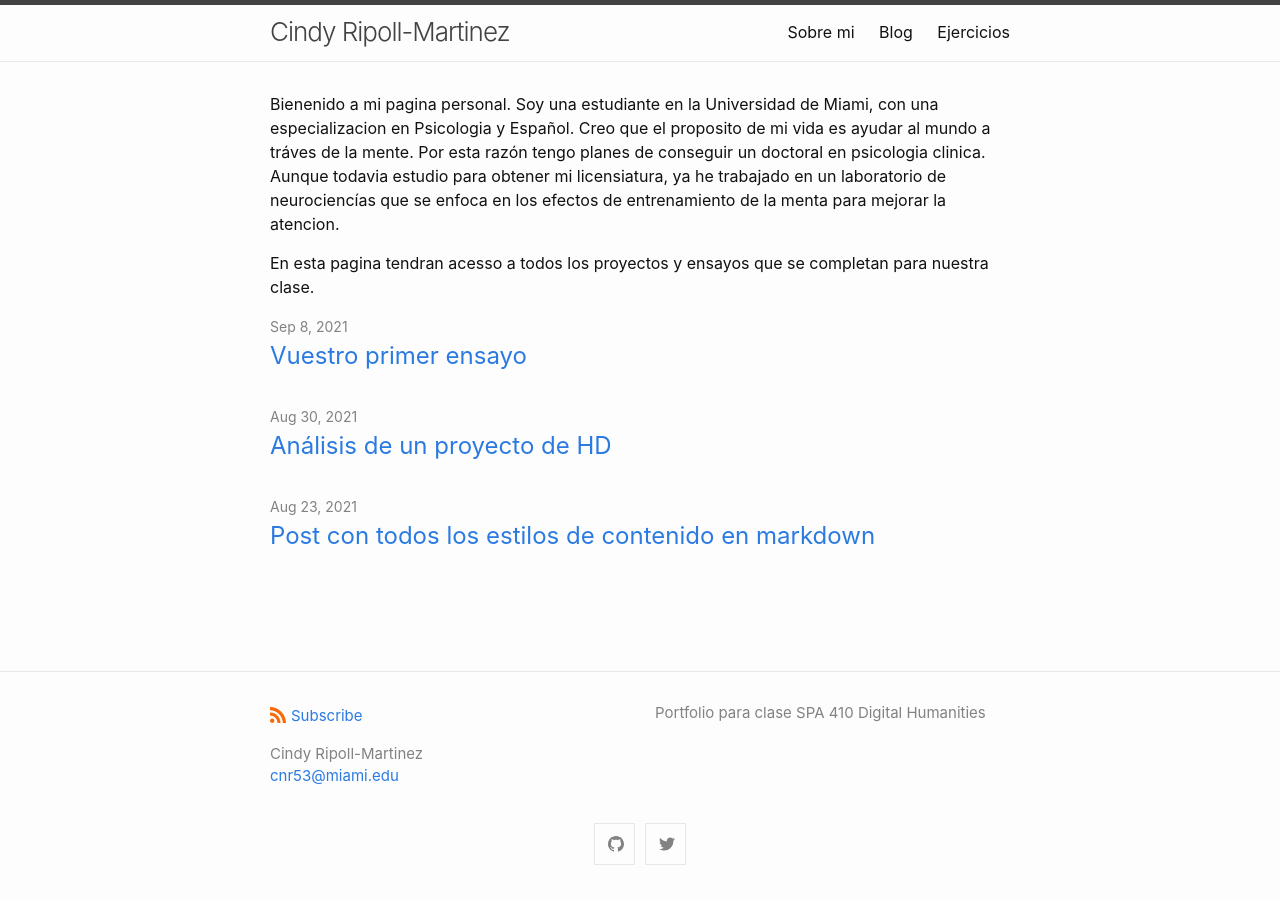
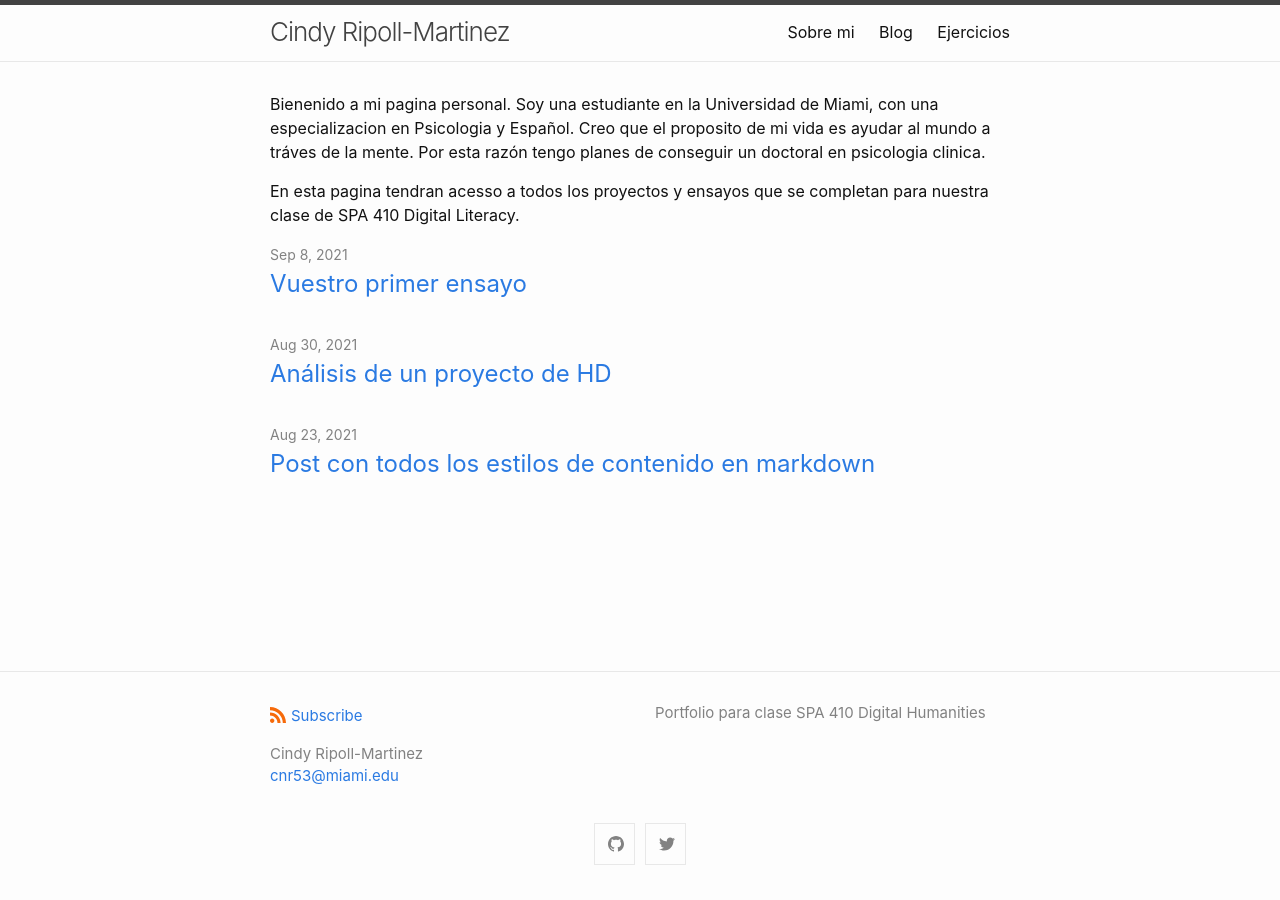
Before and after one commit to cindyripollm/cindyripollm.github.io, a Jekyll site: the page built from index.md, in a window 1280 px wide. Built offline with Jekyll 4.4.1, drawn with Linux system fonts in a browser that asks for light colours.

Commit message:
Update index.md

```diff
--- a/index.md
+++ b/index.md
@@ -8,6 +8,6 @@
 layout: home
 ---
 
-Bienenido a mi pagina personal. Soy una estudiante en la Universidad de Miami, con una especializacion en Psicologia y Español. Creo que el proposito de mi vida es ayudar al mundo a tráves de la mente. Por esta razón tengo planes de conseguir un doctoral en psicologia clinica. Aunque todavia estudio para obtener mi licensiatura, ya he trabajado en un laboratorio de neurociencías que se enfoca en los efectos de entrenamiento de la menta para mejorar la atencion.
+Bienenido a mi pagina personal. Soy una estudiante en la Universidad de Miami, con una especializacion en Psicologia y Español. Creo que el proposito de mi vida es ayudar al mundo a tráves de la mente. Por esta razón tengo planes de conseguir un doctoral en psicologia clinica.
 
-En esta pagina tendran acesso a todos los proyectos y ensayos que se completan para nuestra clase.
+En esta pagina tendran acesso a todos los proyectos y ensayos que se completan para nuestra clase de SPA 410 Digital Literacy.
```
